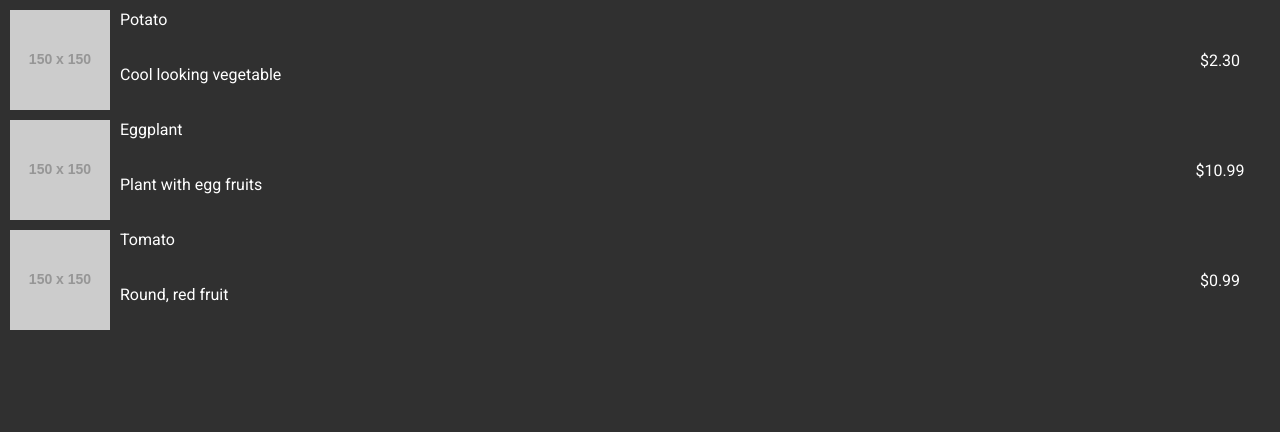
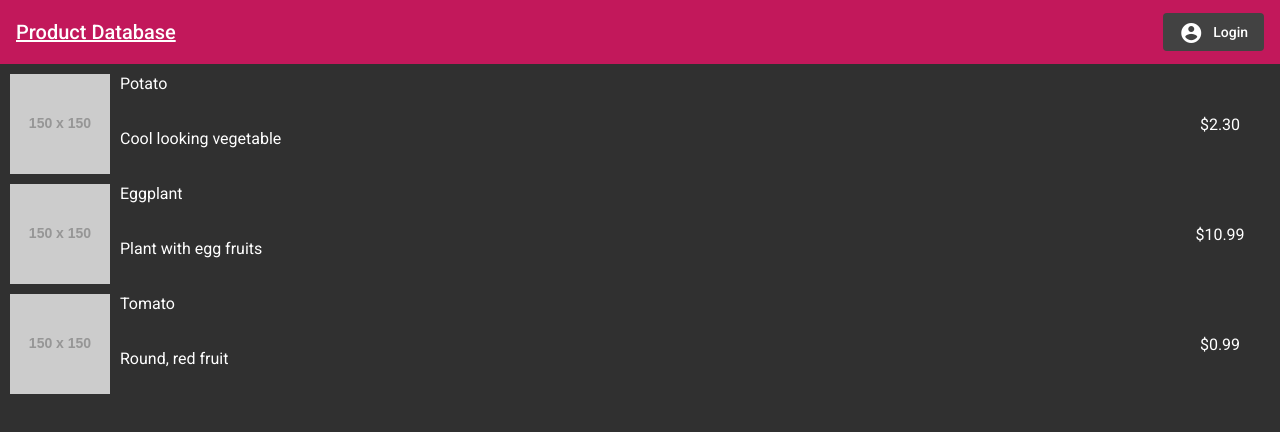
Before and after one commit to KonradLinkowski/ProductsDatabase, an Angular app: page / in a window 1280 px wide. Shown: the top 432 px of the page. Built offline with nearby package versions, Linux system fonts and the light colour scheme.

Commit message:
Create navbar

```diff
--- a/src/app/app.component.html
+++ b/src/app/app.component.html
@@ -1 +1,29 @@
+<mat-toolbar class="navbar" color="primary">
+  <a [routerLink]="['/']" class="navbar__title">
+    <h1>Product Database</h1>
+  </a>
+  <a *ngIf="authService.isAuthenticated()" [routerLink]="['/admin']" class="navbar__admin">
+    <span>Admin page</span>
+  </a>
+  <button
+    *ngIf="!authService.isAuthenticated()"
+    mat-flat-button
+    class="navbar__login"
+    aria-label="Example icon-button with share icon"
+    (click)="goToLogin()"
+  >
+    <mat-icon>account_circle</mat-icon>
+    <span>Login</span>
+  </button>
+  <button
+    *ngIf="authService.isAuthenticated()"
+    mat-flat-button
+    class="navbar__login"
+    aria-label="Example icon-button with share icon"
+    (click)="logout()"
+  >
+    <mat-icon>exit_to_app</mat-icon>
+    <span>Logout</span>
+  </button>
+</mat-toolbar>
 <router-outlet></router-outlet>
--- a/src/app/app.component.scss
+++ b/src/app/app.component.scss
@@ -0,0 +1,18 @@
+.navbar {
+  display: flex;
+  justify-content: flex-end;
+
+  &__title {
+    margin-right: auto;
+  }
+
+  &__admin {
+    margin-right: 30px;
+  }
+
+  &__login {
+    .mat-icon {
+      margin-right: 10px;
+    }
+  }
+}
--- a/src/app/app.component.ts
+++ b/src/app/app.component.ts
@@ -1,4 +1,6 @@
 import { Component } from '@angular/core';
+import { Router } from '@angular/router';
+import { AuthService } from './auth/services/auth/auth.service';
 
 @Component({
   selector: 'app-root',
@@ -6,5 +8,14 @@ import { Component } from '@angular/core';
   styleUrls: ['./app.component.scss']
 })
 export class AppComponent {
-  title = 'ProductsDatabase';
+
+  constructor(private router: Router, protected authService: AuthService) {}
+
+  goToLogin() {
+    this.router.navigate(['/login']);
+  }
+
+  logout() {
+    this.authService.logout().subscribe();
+  }
 }
--- a/src/app/auth/components/login/login.component.html
+++ b/src/app/auth/components/login/login.component.html
@@ -8,6 +8,6 @@
       <mat-label>Password</mat-label>
       <input matInput type="password" formControlName="password" autocomplete="on">
     </mat-form-field>
-    <button matButton>Login</button>
+    <button color="primary" mat-flat-button>Login</button>
   </form>
 </div>
--- a/src/app/auth/services/auth/auth.service.ts
+++ b/src/app/auth/services/auth/auth.service.ts
@@ -3,11 +3,12 @@ import { Observable, of, BehaviorSubject, empty, EMPTY } from 'rxjs';
 import { tap } from 'rxjs/operators';
 import { User } from '../../models/user.model';
 import { user as userMock } from './user.mock';
+import { Router } from '@angular/router';
 
 @Injectable()
 export class AuthService {
 
-  constructor() {
+  constructor(private router: Router) {
     this.loadUser();
   }
 
@@ -24,8 +25,12 @@ export class AuthService {
   }
 
   logout(): Observable<void> {
-    this.currentUser.next(null);
-    return EMPTY;
+    return of(null).pipe(
+      tap(() => {
+        this.currentUser.next(null);
+        this.router.navigate(['/']);
+      })
+    );
   }
 
   isAuthenticated() {
```
Also changed, not shown: src/app/app.module.ts (+7 -1 lines), src/app/main/components/navbar/navbar.component.ts (added, +15 -0 lines), src/app/main/main.module.ts (added, +11 -0 lines), src/app/main/components/navbar/navbar.component.html (added), src/app/main/components/navbar/navbar.component.scss (added), 1 other file (tests, documents, lock files or other folders).
